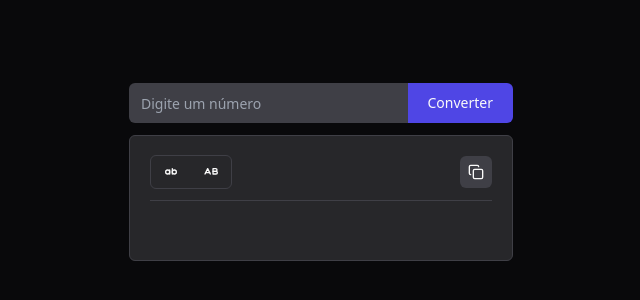
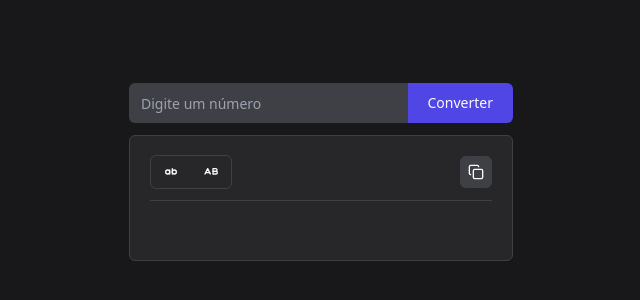
Before and after one commit to KARAUJO1003/conversor-app, a React (Vite) app: page / in a window 1280 px wide. Shown: the part 228-528 px from the top of the page, without its empty margins (319-959 px from the left). Built offline with nearby package versions, Linux system fonts and the light colour scheme.

Commit message:
Update App.jsx

```diff
--- a/src/App.jsx
+++ b/src/App.jsx
@@ -1,9 +1,11 @@
 import { useState } from "react";
-import extenso from "extenso";
-import copy from "copy-to-clipboard";
 import { LuCaseLower, LuCaseUpper, LuCopy } from "react-icons/lu";
+import { GoNumber } from "react-icons/go";
+import { TbCurrencyReal } from "react-icons/tb";
 import { Button } from "../@/components/ui/button";
 import {toast} from "sonner"
+import copy from "copy-to-clipboard";
+import extenso from "extenso";
 
 function App() {
   const [valueInput, setValueInput] = useState();
@@ -48,7 +50,7 @@ function App() {
   }
 
   return (
-    <div className=" bg-zinc-950 h-screen min-w-full m-0 p-0 text-zinc-100 flex items-center justify-center flex-col">
+    <div className=" bg-zinc-900 h-screen min-w-full m-0 p-0 text-zinc-100 flex items-center justify-center flex-col">
       <div className="h-10 flex items-center justify-center w-96">
         <input
           value={valueInput}
@@ -87,6 +89,7 @@ function App() {
               <LuCaseUpper className="w-4 h-4 m-0 p-0" />
             </Button>
           </div>
+
           <div>
             <Button
               onClick={(e) => handleCopy(e)}
```
